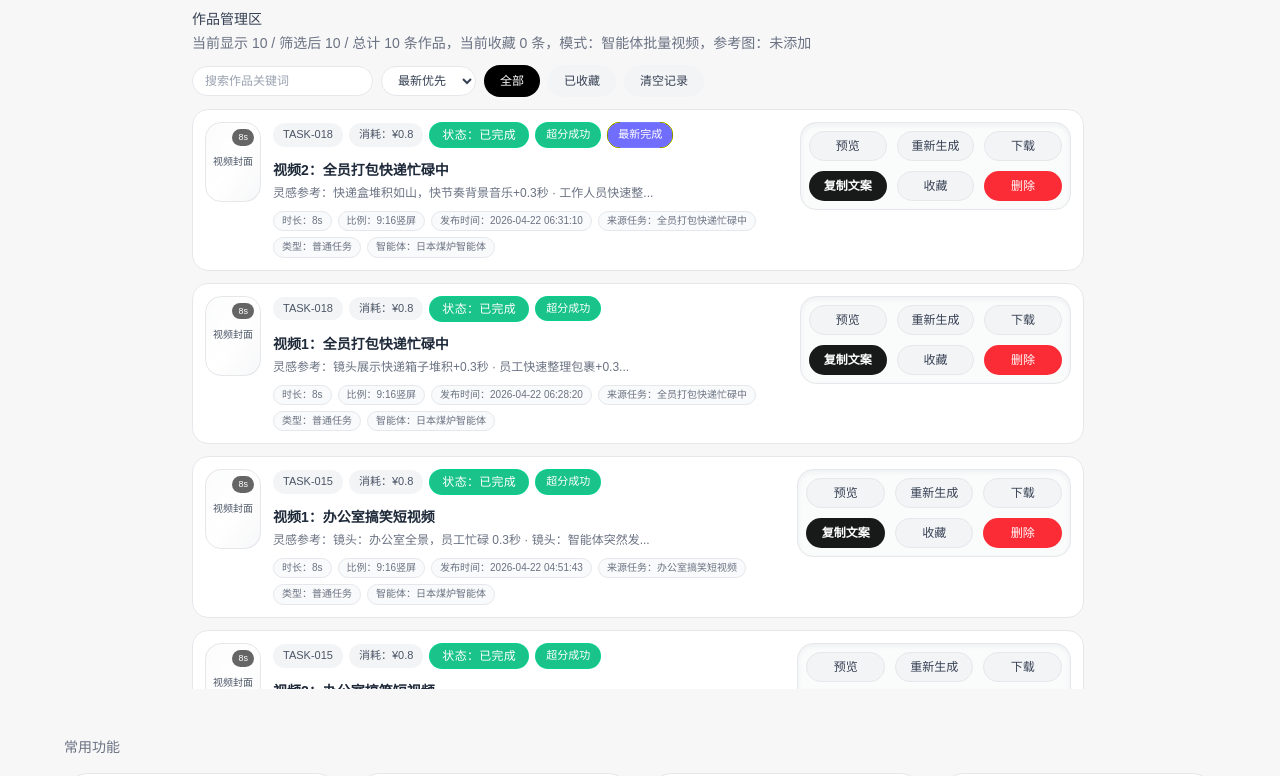
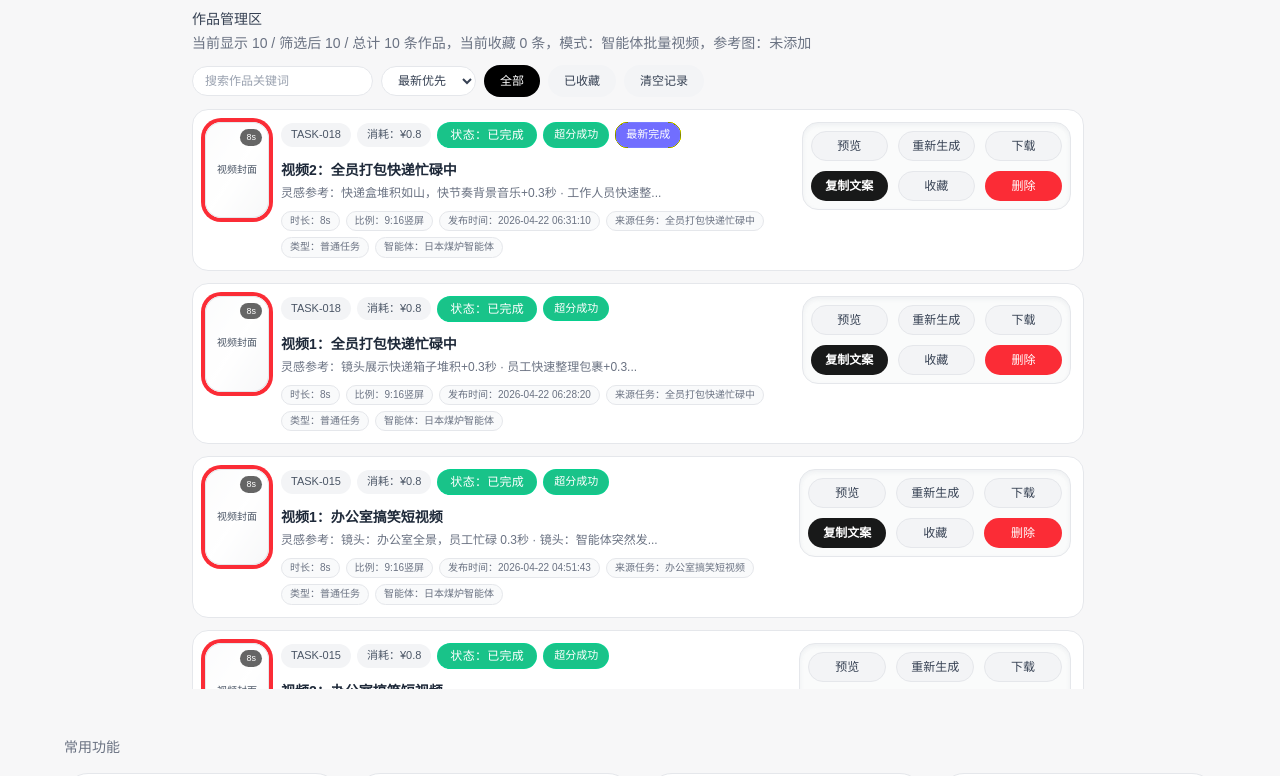
Before and after one commit to kaih36655-sudo/quark-ai-video, a Next.js app: page / in a window 1280 px wide. Shown: the part 1200-1976 px from the top of the page. Built offline with nearby package versions, Linux system fonts and the light colour scheme.

Commit message:
style: 再次优化视频封面展示并支持点击预览

```diff
--- a/app/page.tsx
+++ b/app/page.tsx
@@ -1183,6 +1183,12 @@ export default function Home() {
       finalCoverSrc: finalCoverSrc ?? "",
     });
     const hasCover = Boolean(finalCoverSrc);
+    console.log("[REAL_COVER_RENDER_HIT]", {
+      videoId: video?.id,
+      hasCover,
+      ratio: video?.ratio,
+      clickEnabled: Boolean(onClick),
+    });
     if (!hasCover) {
       console.log("[VIDEO_COVER_FALLBACK]", {
         videoId: video?.id,
@@ -1191,8 +1197,8 @@ export default function Home() {
     }
     const isPortrait = video?.ratio === "9:16";
     const outerClass = isDark
-      ? `group relative flex shrink-0 items-center justify-center overflow-hidden rounded-2xl border border-gray-700/90 bg-gradient-to-br from-[#1d1d22] via-[#23232a] to-[#101014] transition-all duration-200 hover:-translate-y-0.5 hover:border-gray-500/80 hover:shadow-[0_10px_20px_rgba(0,0,0,0.28)] ${isPortrait ? "h-20 w-14" : "h-16 w-28"}`
-      : `group relative flex shrink-0 items-center justify-center overflow-hidden rounded-2xl border border-gray-200 bg-gradient-to-br from-gray-100 via-white to-gray-200 transition-all duration-200 hover:-translate-y-0.5 hover:border-gray-300 hover:shadow-[0_10px_18px_rgba(15,23,42,0.12)] ${isPortrait ? "h-20 w-14" : "h-16 w-28"}`;
+      ? `group relative flex shrink-0 items-center justify-center overflow-hidden rounded-2xl border border-gray-700/90 ring-4 ring-red-500 bg-gradient-to-br from-[#1d1d22] via-[#23232a] to-[#101014] transition-all duration-200 hover:-translate-y-0.5 hover:border-gray-500/80 hover:shadow-[0_10px_20px_rgba(0,0,0,0.28)] ${isPortrait ? "h-24 w-16" : "h-20 w-32"}`
+      : `group relative flex shrink-0 items-center justify-center overflow-hidden rounded-2xl border border-gray-200 ring-4 ring-red-500 bg-gradient-to-br from-gray-100 via-white to-gray-200 transition-all duration-200 hover:-translate-y-0.5 hover:border-gray-300 hover:shadow-[0_10px_18px_rgba(15,23,42,0.12)] ${isPortrait ? "h-24 w-16" : "h-20 w-32"}`;
     return (
       <button type="button" onClick={onClick} className={outerClass}>
         <div className="absolute right-1.5 top-1.5 z-10 rounded-full bg-black/60 px-1.5 py-0.5 text-[9px] text-white">
```
